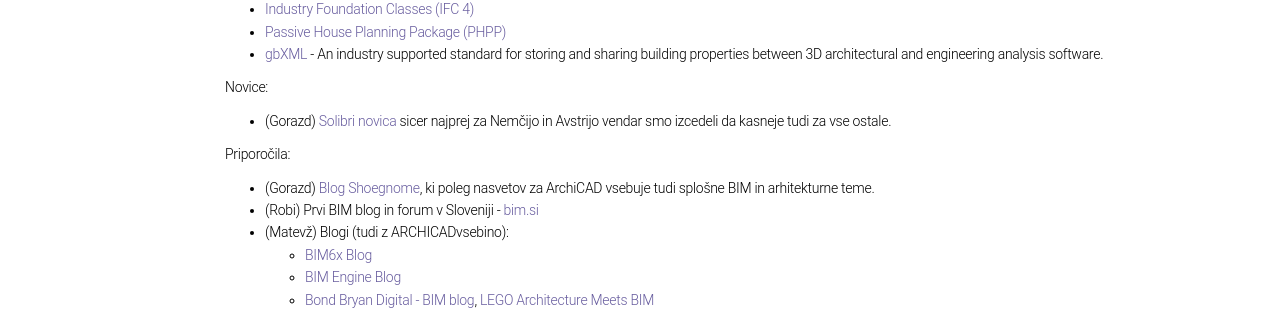
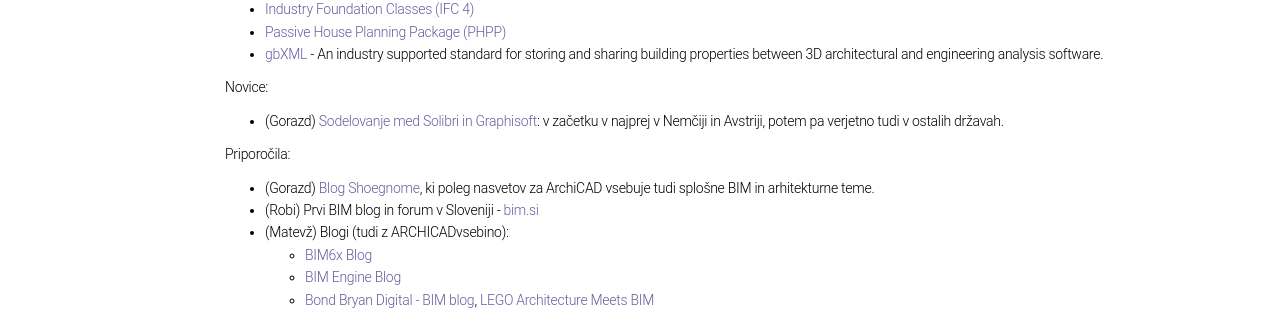
Before and after one commit to bimpogovori/bimpogovori.github.io, a Jekyll site: the page built from _posts/2016-08-02-009.html, in a window 1280 px wide. Shown: the part 758-1068 px from the top of the page. Built offline with Jekyll 4.4.1, drawn with Linux system fonts in a browser that asks for light colours; some web fonts are replaced.

Commit message:
009 popravki objave, popravki feed.rss

```diff
--- a/_posts/2016-08-02-009.html
+++ b/_posts/2016-08-02-009.html
@@ -33,7 +33,7 @@
 
 <p>Novice:</p>
 <ul>
-	<li>(Gorazd) <a href="https://www.solibri.com/driving-bim-adoption-solibri-graphisoft-collaborate-germany-austria/">Solibri novica</a> sicer najprej za Nemčijo in Avstrijo vendar smo izcedeli da kasneje tudi za vse ostale.</li>
+	<li>(Gorazd) <a href="https://www.solibri.com/driving-bim-adoption-solibri-graphisoft-collaborate-germany-austria/">Sodelovanje med Solibri in Graphisoft</a>: v začetku v najprej v Nemčiji in Avstriji, potem pa verjetno tudi v ostalih državah.</li>
 </ul>
 
 <p>Priporočila:</p>
```
Also changed, not shown: other parts of _posts/2016-08-02-009.html (+1 -1 lines), 1 other file.
